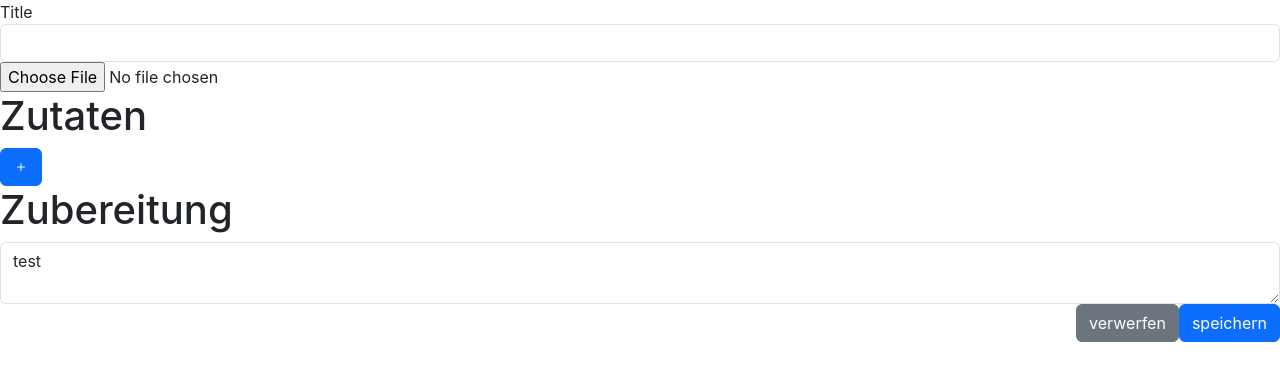
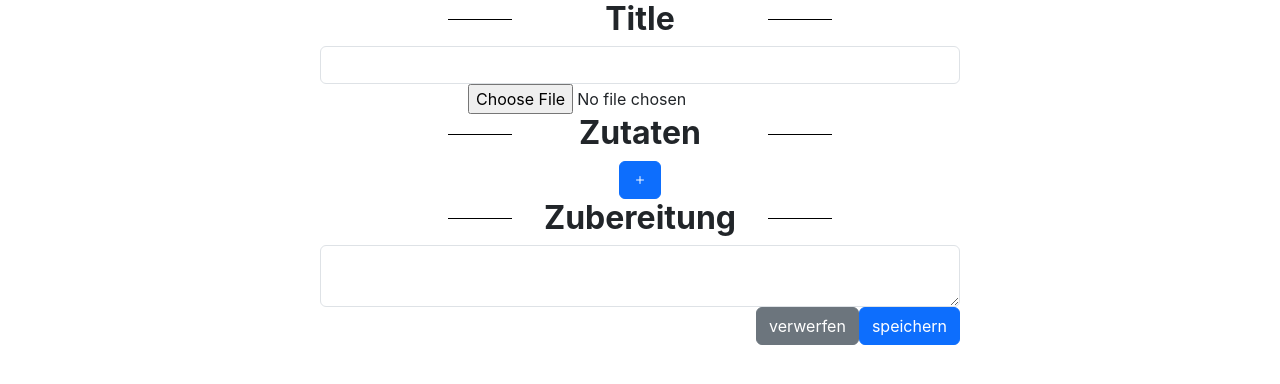
Before and after one commit to KlnSdr/webEngineering-2024-frontend, a React (Create React App) app in the folder frontend-react/: page / in a window 1280 px wide. Shown: the top 384 px of the page. Built offline with nearby package versions, Linux system fonts and the light colour scheme.

Commit message:
[FRONTEND-7]: wow such style

```diff
--- a/frontend-react/src/App.tsx
+++ b/frontend-react/src/App.tsx
@@ -1,10 +1,11 @@
 import CreateRecipeView from "./views/CreateRecipeView";
 import 'bootstrap/dist/css/bootstrap.min.css';
 import 'bootstrap-icons/font/bootstrap-icons.css';
+import "./style/App.css";
 
 function App() {
   return (
-    <div>
+    <div className="App">
       <CreateRecipeView />
     </div>
   );
--- a/frontend-react/src/components/Heading.tsx
+++ b/frontend-react/src/components/Heading.tsx
@@ -5,7 +5,7 @@ interface HeadingProps {
 }
 
 const Heading: React.FC<HeadingProps> = ({ headingText }) => {
-  return <h1>{headingText}</h1>;
+  return <h1 className="headline-with-lines">{headingText}</h1>;
 };
 
 export default Heading;
--- a/frontend-react/src/components/LabelInput.tsx
+++ b/frontend-react/src/components/LabelInput.tsx
@@ -1,4 +1,5 @@
 import React, { useState } from "react";
+import Heading from "./Heading";
 
 interface LabelInputProps {
   labelText: string;
@@ -14,7 +15,7 @@ const LabelInput: React.FC<LabelInputProps> = ({
   const [value, setValue] = useState(initialValue);
   return (
     <div>
-      <label>{labelText}</label>
+      <Heading headingText={labelText} />
       <input
         type="text"
         value={value}
--- a/frontend-react/src/style/App.css
+++ b/frontend-react/src/style/App.css
@@ -1,5 +1,7 @@
 .App {
   text-align: center;
+  width: 50%;
+  margin-left: 25%;
 }
 
 .App-logo {
--- a/frontend-react/src/style/index.css
+++ b/frontend-react/src/style/index.css
@@ -7,6 +7,33 @@ body {
   -moz-osx-font-smoothing: grayscale;
 }
 
+.headline-with-lines {
+  position: relative;
+  text-align: center;
+  font-weight: bold;
+  font-size: 2em; /* Adjust the font size as needed */
+}
+
+.headline-with-lines::before,
+.headline-with-lines::after {
+  content: "";
+  position: absolute;
+  top: 50%;
+  width: 10%;
+  height: 1px; /* Adjust the thickness of the line */
+  background-color: #000; /* Adjust the color of the line */
+}
+
+.headline-with-lines::before {
+  left: 20%;
+  margin-right: 10px; /* Adjust the spacing between the line and text */
+}
+
+.headline-with-lines::after {
+  right: 20%;
+  margin-left: 10px; /* Adjust the spacing between the line and text */
+}
+
 code {
   font-family: source-code-pro, Menlo, Monaco, Consolas, 'Courier New',
     monospace;
--- a/frontend-react/src/views/CreateRecipeView.tsx
+++ b/frontend-react/src/views/CreateRecipeView.tsx
@@ -50,7 +50,7 @@ function CreateRecipeView() {
       />
       <Heading headingText="Zubereitung" />
       <TextArea
-        initialValue="test"
+        initialValue=""
         onChange={(content: string) => {
           setState({ ...state, description: content });
         }}
```
